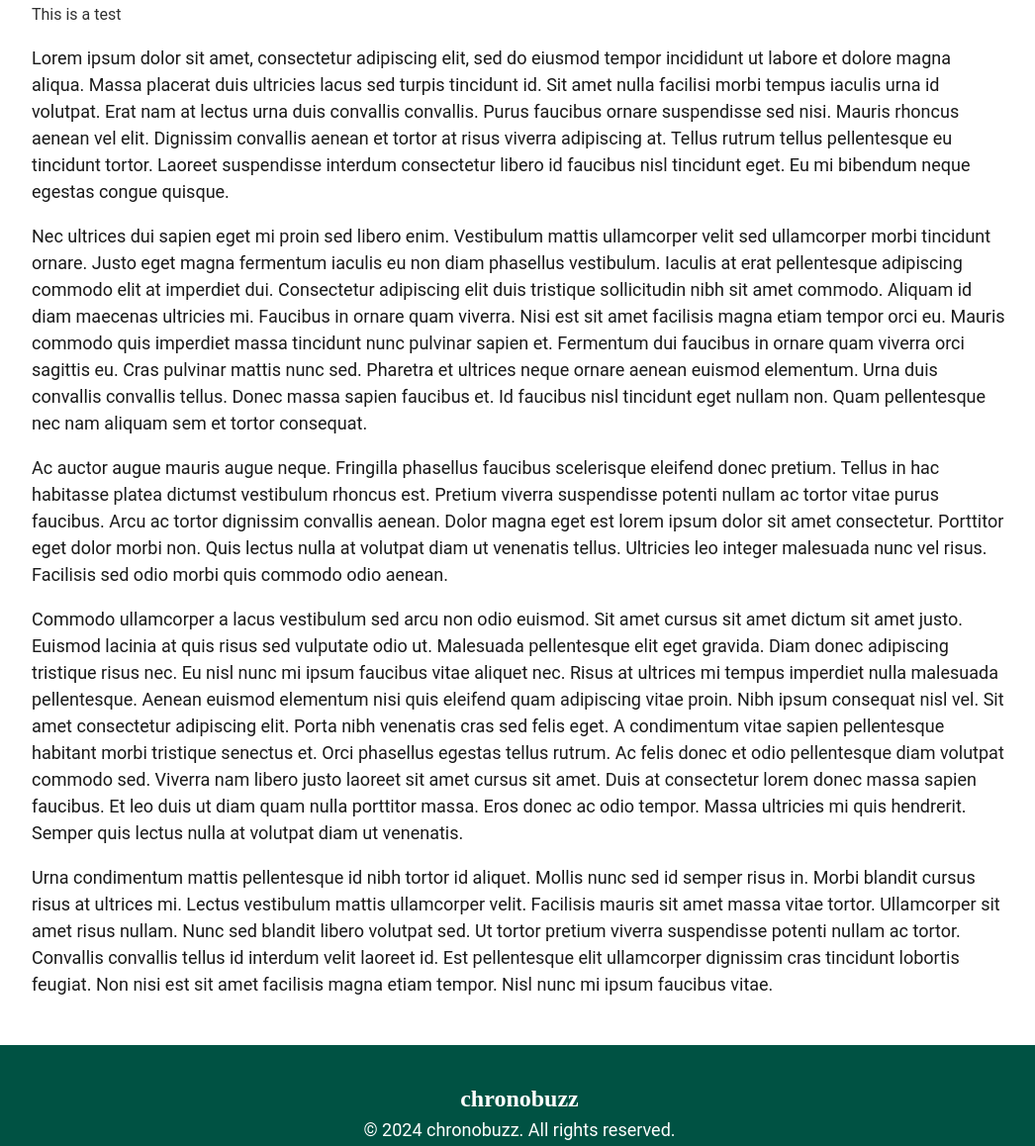
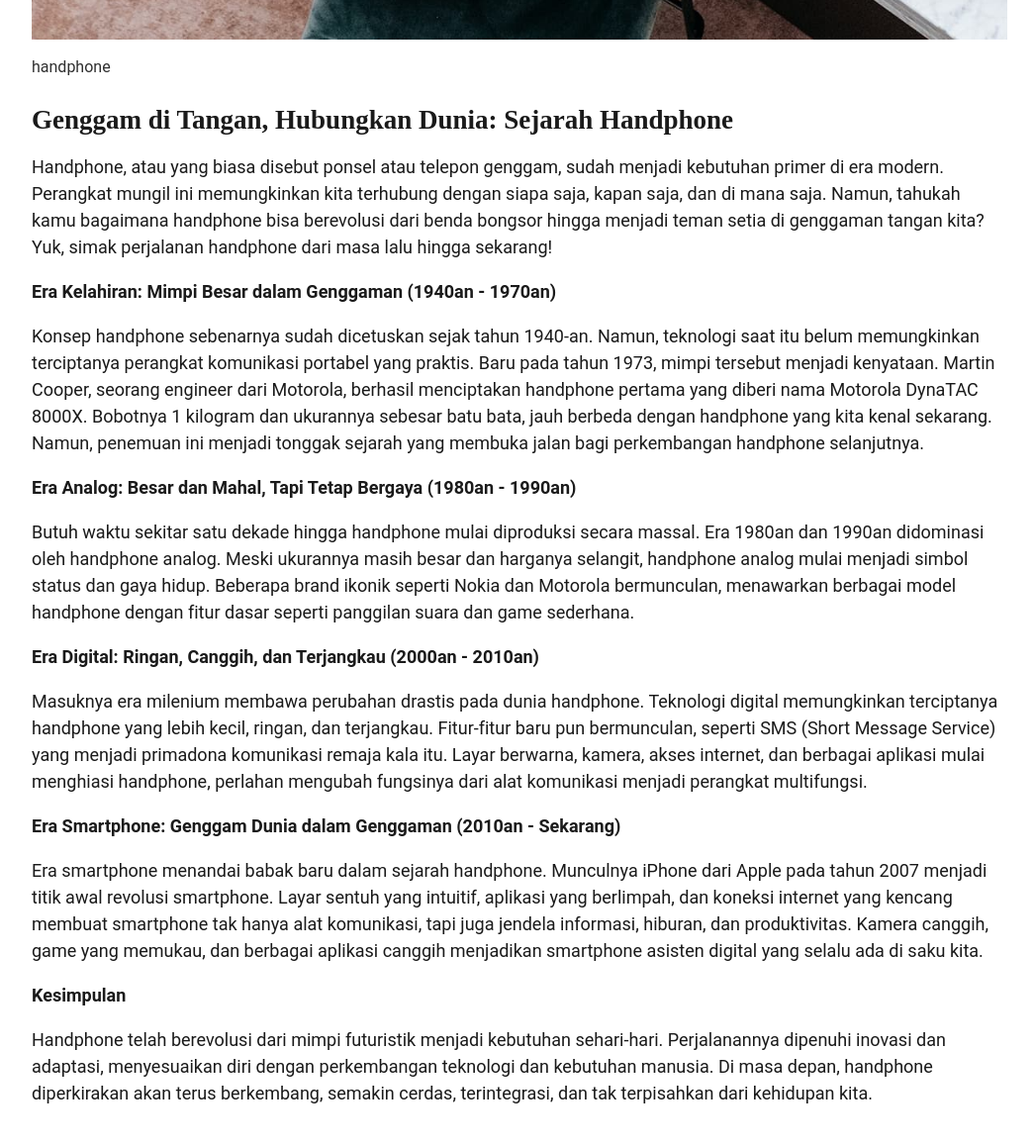
Before and after one commit to RuneSong-ctrl/InsightFief, an Eleventy site: page src/blog/2021-05-15-my-second-article.md in a window 1280 px wide. Shown: the part 931-2089 px from the top of the page at 99% size, without its empty margins (115-1161 px from the left). Built offline with nearby package versions, Linux system fonts and the light colour scheme; Eleventy itself is replaced by a stand-in of ours; files that its build step writes are made by us from their sources.

Commit message:
Update 2021-05-15-my-second-article.md

```diff
--- a/src/blog/2021-05-15-my-second-article.md
+++ b/src/blog/2021-05-15-my-second-article.md
@@ -1,19 +1,33 @@
 ---
-title: My Second Article
-author: Kevin Powell
-date: 2021-05-15
+title: Genggam di Tangan, Hubungkan Dunia inilah Sejarah Handphone
+author: Rama Devantara
+date: 2024-05-21
 tags: ["post", "featured"]
 image: /assets/blog/article-2.jpg
-imageAlt: This is a test
-description: Lorem ipsum dolor sit amet consectetur adipisicing elit. Perferendis accusantium sit illo neque rem omnis quaerat, nam similique vitae delectus ad magni vel quo maxime, magnam placeat. Reprehenderit, distinctio aliquam?
+imageAlt: handphone
+description: Handphone, atau yang biasa disebut ponsel atau telepon genggam, sudah menjadi kebutuhan primer di era modern.  Perangkat mungil ini memungkinkan kita terhubung dengan siapa saja, kapan saja, dan di mana saja.  Namun, tahukah kamu bagaimana handphone bisa berevolusi dari benda bongsor hingga menjadi teman setia di genggaman tangan kita?  Yuk, simak perjalanan handphone dari masa lalu hingga sekarang!
 ---
 
-Lorem ipsum dolor sit amet, consectetur adipiscing elit, sed do eiusmod tempor incididunt ut labore et dolore magna aliqua. Massa placerat duis ultricies lacus sed turpis tincidunt id. Sit amet nulla facilisi morbi tempus iaculis urna id volutpat. Erat nam at lectus urna duis convallis convallis. Purus faucibus ornare suspendisse sed nisi. Mauris rhoncus aenean vel elit. Dignissim convallis aenean et tortor at risus viverra adipiscing at. Tellus rutrum tellus pellentesque eu tincidunt tortor. Laoreet suspendisse interdum consectetur libero id faucibus nisl tincidunt eget. Eu mi bibendum neque egestas congue quisque.
+## Genggam di Tangan, Hubungkan Dunia: Sejarah Handphone
 
-Nec ultrices dui sapien eget mi proin sed libero enim. Vestibulum mattis ullamcorper velit sed ullamcorper morbi tincidunt ornare. Justo eget magna fermentum iaculis eu non diam phasellus vestibulum. Iaculis at erat pellentesque adipiscing commodo elit at imperdiet dui. Consectetur adipiscing elit duis tristique sollicitudin nibh sit amet commodo. Aliquam id diam maecenas ultricies mi. Faucibus in ornare quam viverra. Nisi est sit amet facilisis magna etiam tempor orci eu. Mauris commodo quis imperdiet massa tincidunt nunc pulvinar sapien et. Fermentum dui faucibus in ornare quam viverra orci sagittis eu. Cras pulvinar mattis nunc sed. Pharetra et ultrices neque ornare aenean euismod elementum. Urna duis convallis convallis tellus. Donec massa sapien faucibus et. Id faucibus nisl tincidunt eget nullam non. Quam pellentesque nec nam aliquam sem et tortor consequat.
+Handphone, atau yang biasa disebut ponsel atau telepon genggam, sudah menjadi kebutuhan primer di era modern.  Perangkat mungil ini memungkinkan kita terhubung dengan siapa saja, kapan saja, dan di mana saja.  Namun, tahukah kamu bagaimana handphone bisa berevolusi dari benda bongsor hingga menjadi teman setia di genggaman tangan kita?  Yuk, simak perjalanan handphone dari masa lalu hingga sekarang!
 
-Ac auctor augue mauris augue neque. Fringilla phasellus faucibus scelerisque eleifend donec pretium. Tellus in hac habitasse platea dictumst vestibulum rhoncus est. Pretium viverra suspendisse potenti nullam ac tortor vitae purus faucibus. Arcu ac tortor dignissim convallis aenean. Dolor magna eget est lorem ipsum dolor sit amet consectetur. Porttitor eget dolor morbi non. Quis lectus nulla at volutpat diam ut venenatis tellus. Ultricies leo integer malesuada nunc vel risus. Facilisis sed odio morbi quis commodo odio aenean.
+**Era Kelahiran: Mimpi Besar dalam Genggaman (1940an - 1970an)**
 
-Commodo ullamcorper a lacus vestibulum sed arcu non odio euismod. Sit amet cursus sit amet dictum sit amet justo. Euismod lacinia at quis risus sed vulputate odio ut. Malesuada pellentesque elit eget gravida. Diam donec adipiscing tristique risus nec. Eu nisl nunc mi ipsum faucibus vitae aliquet nec. Risus at ultrices mi tempus imperdiet nulla malesuada pellentesque. Aenean euismod elementum nisi quis eleifend quam adipiscing vitae proin. Nibh ipsum consequat nisl vel. Sit amet consectetur adipiscing elit. Porta nibh venenatis cras sed felis eget. A condimentum vitae sapien pellentesque habitant morbi tristique senectus et. Orci phasellus egestas tellus rutrum. Ac felis donec et odio pellentesque diam volutpat commodo sed. Viverra nam libero justo laoreet sit amet cursus sit amet. Duis at consectetur lorem donec massa sapien faucibus. Et leo duis ut diam quam nulla porttitor massa. Eros donec ac odio tempor. Massa ultricies mi quis hendrerit. Semper quis lectus nulla at volutpat diam ut venenatis.
+Konsep handphone sebenarnya sudah dicetuskan sejak tahun 1940-an.  Namun, teknologi saat itu belum memungkinkan terciptanya perangkat komunikasi portabel yang praktis.  Baru pada tahun 1973, mimpi tersebut menjadi kenyataan.  Martin Cooper, seorang engineer dari Motorola, berhasil menciptakan handphone pertama yang diberi nama Motorola DynaTAC 8000X.  Bobotnya 1 kilogram dan ukurannya sebesar batu bata, jauh berbeda dengan handphone yang kita kenal sekarang.  Namun, penemuan ini menjadi tonggak sejarah yang membuka jalan bagi perkembangan handphone selanjutnya.
 
-Urna condimentum mattis pellentesque id nibh tortor id aliquet. Mollis nunc sed id semper risus in. Morbi blandit cursus risus at ultrices mi. Lectus vestibulum mattis ullamcorper velit. Facilisis mauris sit amet massa vitae tortor. Ullamcorper sit amet risus nullam. Nunc sed blandit libero volutpat sed. Ut tortor pretium viverra suspendisse potenti nullam ac tortor. Convallis convallis tellus id interdum velit laoreet id. Est pellentesque elit ullamcorper dignissim cras tincidunt lobortis feugiat. Non nisi est sit amet facilisis magna etiam tempor. Nisl nunc mi ipsum faucibus vitae.
+**Era Analog: Besar dan Mahal, Tapi Tetap Bergaya (1980an - 1990an)**
+
+Butuh waktu sekitar satu dekade hingga handphone mulai diproduksi secara massal.  Era 1980an dan 1990an didominasi oleh handphone analog.  Meski ukurannya masih besar dan harganya selangit, handphone analog mulai menjadi simbol status dan gaya hidup.  Beberapa brand ikonik seperti Nokia dan Motorola bermunculan, menawarkan berbagai model handphone dengan fitur dasar seperti panggilan suara dan game sederhana.
+
+**Era Digital: Ringan, Canggih, dan Terjangkau (2000an - 2010an)**
+
+Masuknya era milenium membawa perubahan drastis pada dunia handphone.  Teknologi digital memungkinkan terciptanya handphone yang lebih kecil, ringan, dan terjangkau.  Fitur-fitur baru pun bermunculan, seperti SMS (Short Message Service) yang menjadi primadona komunikasi remaja kala itu.  Layar berwarna, kamera, akses internet, dan berbagai aplikasi mulai menghiasi handphone, perlahan mengubah fungsinya dari alat komunikasi menjadi perangkat multifungsi.
+
+**Era Smartphone: Genggam Dunia dalam Genggaman (2010an - Sekarang)**
+
+Era smartphone menandai babak baru dalam sejarah handphone.  Munculnya iPhone dari Apple pada tahun 2007 menjadi titik awal revolusi smartphone.  Layar sentuh yang intuitif, aplikasi yang berlimpah, dan koneksi internet yang kencang membuat smartphone tak hanya alat komunikasi, tapi juga jendela informasi, hiburan, dan produktivitas.  Kamera canggih, game yang memukau, dan berbagai aplikasi canggih menjadikan smartphone asisten digital yang selalu ada di saku kita.
+
+**Kesimpulan**
+
+Handphone telah berevolusi dari mimpi futuristik menjadi kebutuhan sehari-hari.  Perjalanannya dipenuhi inovasi dan adaptasi, menyesuaikan diri dengan perkembangan teknologi dan kebutuhan manusia.  Di masa depan, handphone diperkirakan akan terus berkembang, semakin cerdas, terintegrasi, dan tak terpisahkan dari kehidupan kita.
```
